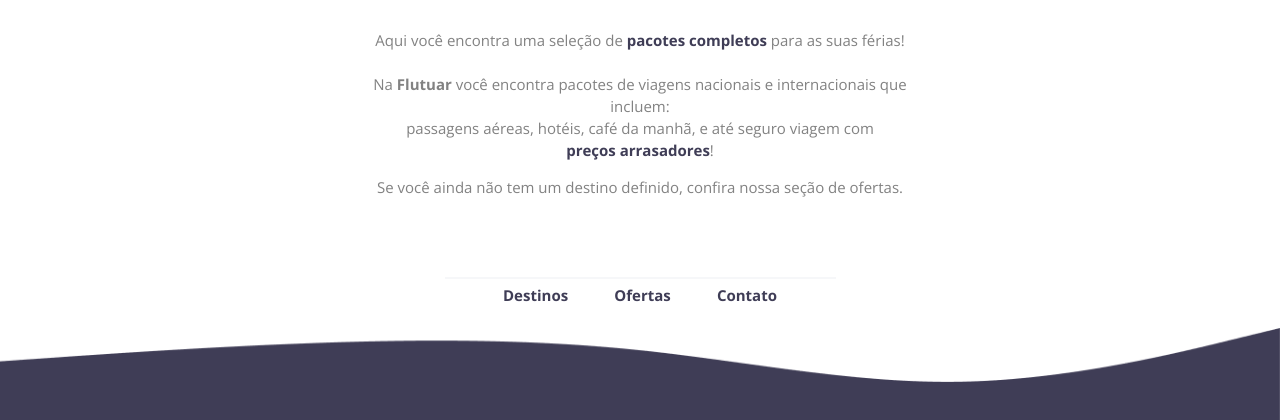
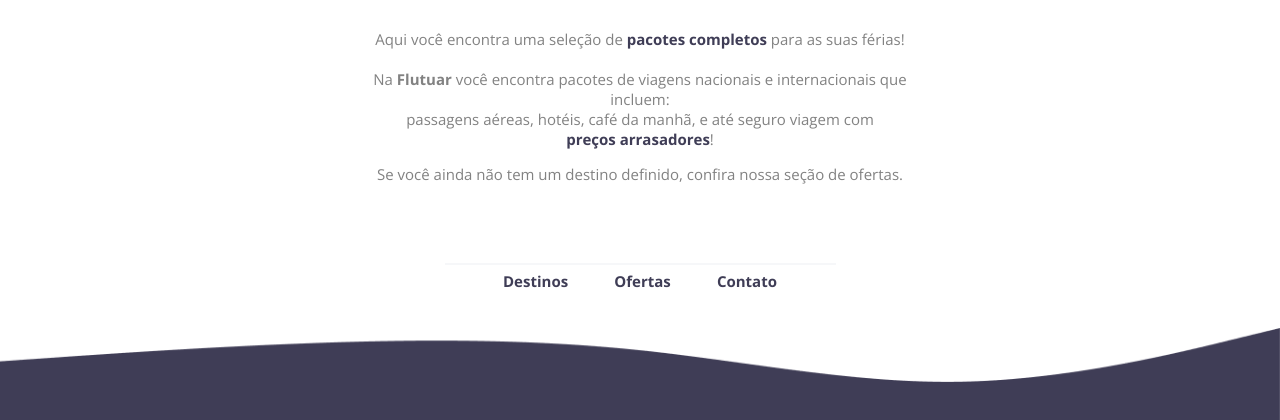
Before and after one commit to nathaliagiul/css-pageFigma1, a plain HTML site: page index.html in a window 1280 px wide. Shown: the part 372-792 px from the top of the page. Drawn offline with nearby package versions, Linux system fonts and the light colour scheme.

Commit message:
Update style.css

```diff
--- a/style.css
+++ b/style.css
@@ -10,7 +10,7 @@ body {
 }
 
 a {
-  color: #3F3D56;
+    color: #3F3D56;
     text-align: center;
     font-family: "Open Sans";
     font-size: 15px;
@@ -21,7 +21,6 @@ p {
     text-align: center;
     font-family: "Open Sans";
     font-size: 15px;
-    line-height: 22px;
 }
 
 p strong {
```
